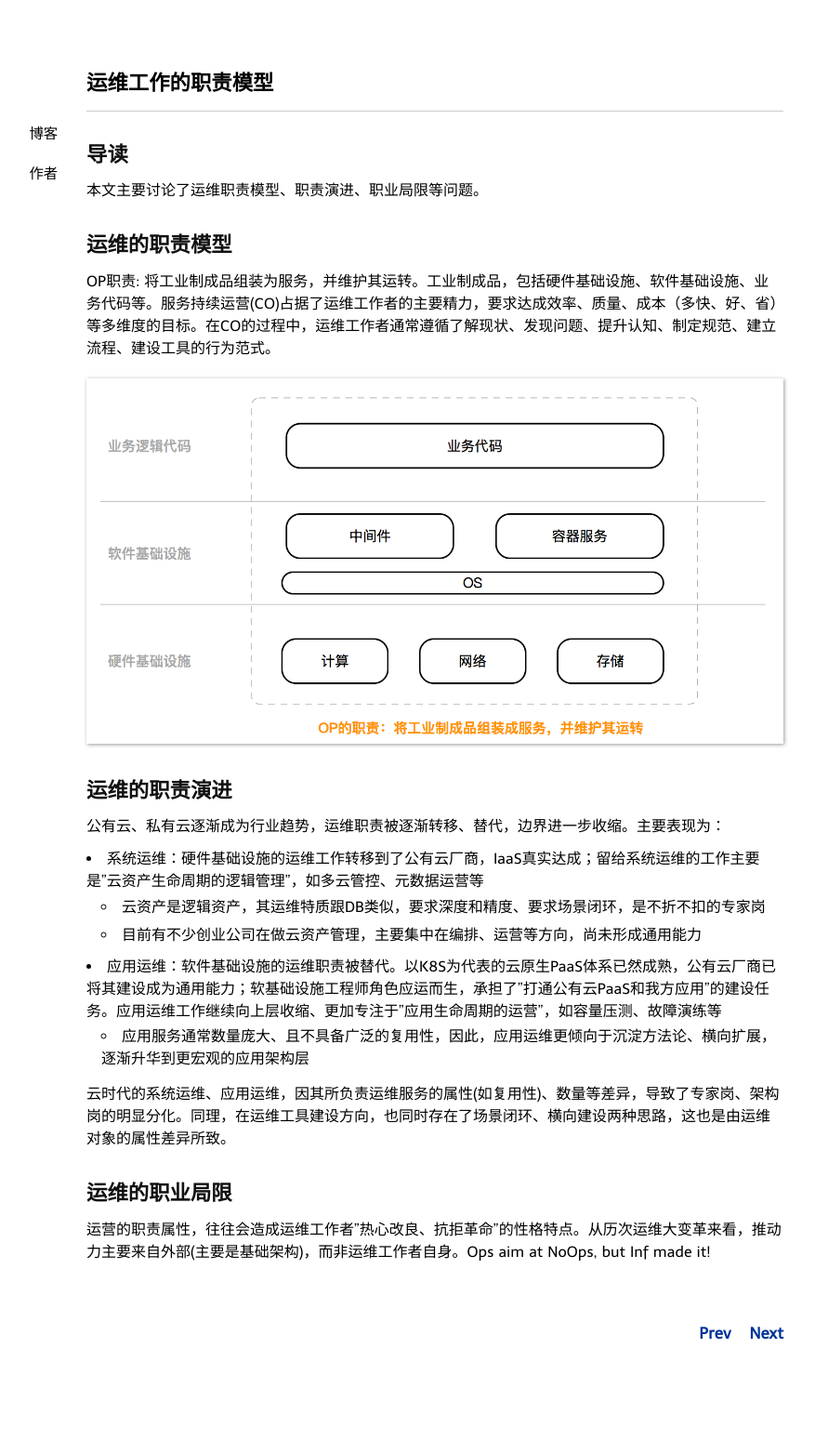
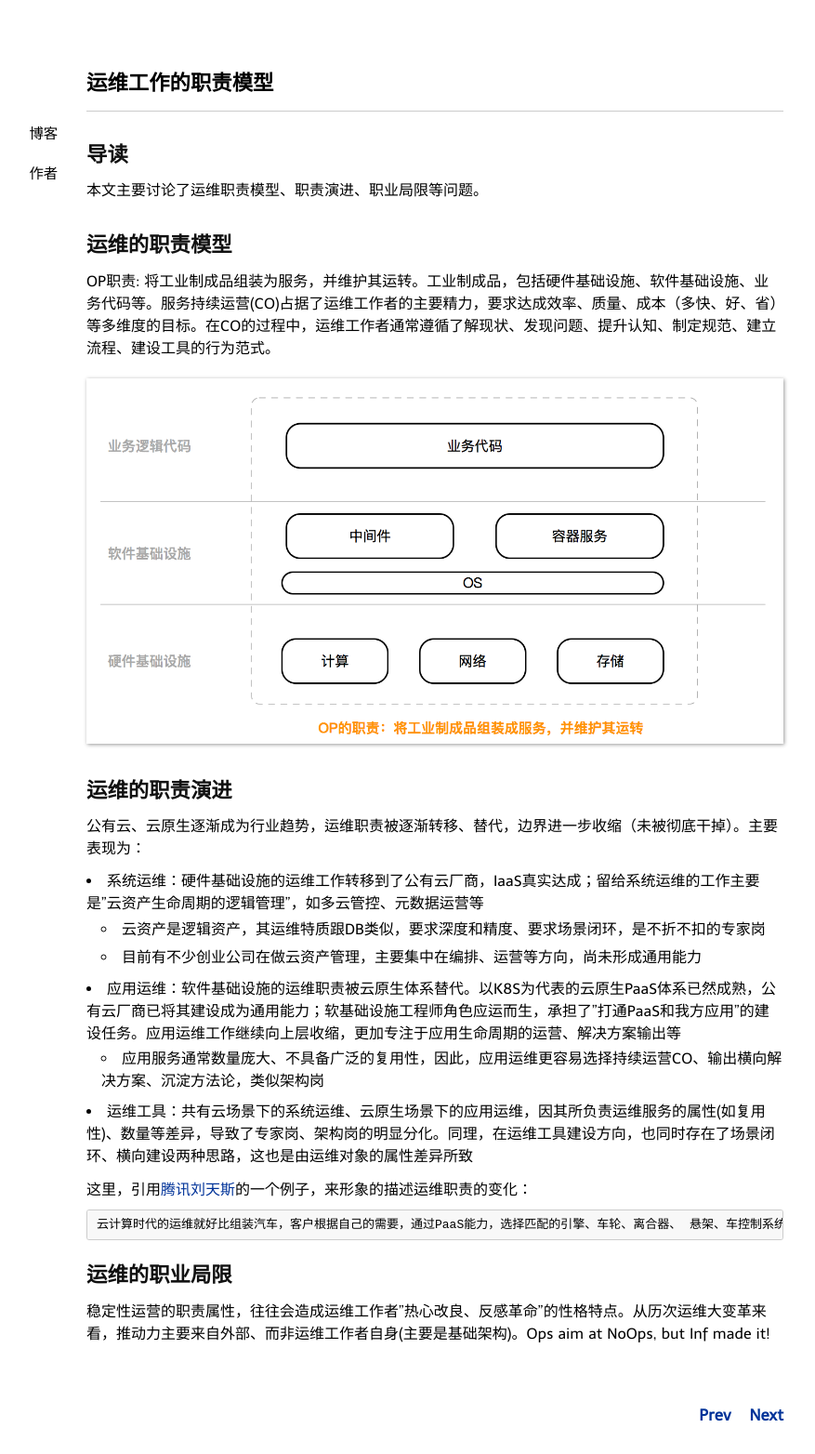
Before and after one commit to niean/niean.github.io, a Jekyll site: the page built from _posts/2020-01-25-op-model.markdown, in a window 1280 px wide. Shown: the whole page at 93% size, without its empty margins (172-1049 px from the left). Built offline with Jekyll 4.4.1, drawn with Linux system fonts in a browser that asks for light colours; comment, search, counter and statistics services are not loaded; before the commit the page ends 1476 px from its top, so only the background shows below that.

Commit message:
update 运维工作的职责模型

````diff
--- a/_posts/2020-01-25-op-model.markdown
+++ b/_posts/2020-01-25-op-model.markdown
@@ -15,16 +15,20 @@ OP职责: 将工业制成品组装为服务，并维护其运转。工业制成
 ![page.png](https://raw.githubusercontent.com/niean/niean.github.io/master/images/20200125/op-model.png)
 
 ## 运维的职责演进
-公有云、私有云逐渐成为行业趋势，运维职责被逐渐转移、替代，边界进一步收缩。主要表现为：
+公有云、云原生逐渐成为行业趋势，运维职责被逐渐转移、替代，边界进一步收缩（未被彻底干掉）。主要表现为：
 
 - 系统运维：硬件基础设施的运维工作转移到了公有云厂商，IaaS真实达成；留给系统运维的工作主要是"云资产生命周期的逻辑管理"，如多云管控、元数据运营等
     - 云资产是逻辑资产，其运维特质跟DB类似，要求深度和精度、要求场景闭环，是不折不扣的专家岗
     - 目前有不少创业公司在做云资产管理，主要集中在编排、运营等方向，尚未形成通用能力
-- 应用运维：软件基础设施的运维职责被替代。以K8S为代表的云原生PaaS体系已然成熟，公有云厂商已将其建设成为通用能力；软基础设施工程师角色应运而生，承担了"打通公有云PaaS和我方应用"的建设任务。应用运维工作继续向上层收缩、更加专注于"应用生命周期的运营"，如容量压测、故障演练等
-    - 应用服务通常数量庞大、且不具备广泛的复用性，因此，应用运维更倾向于沉淀方法论、横向扩展，逐渐升华到更宏观的应用架构层
+- 应用运维：软件基础设施的运维职责被云原生体系替代。以K8S为代表的云原生PaaS体系已然成熟，公有云厂商已将其建设成为通用能力；软基础设施工程师角色应运而生，承担了"打通PaaS和我方应用"的建设任务。应用运维工作继续向上层收缩，更加专注于应用生命周期的运营、解决方案输出等
+    - 应用服务通常数量庞大、不具备广泛的复用性，因此，应用运维更容易选择持续运营CO、输出横向解决方案、沉淀方法论，类似架构岗
+- 运维工具：共有云场景下的系统运维、云原生场景下的应用运维，因其所负责运维服务的属性(如复用性)、数量等差异，导致了专家岗、架构岗的明显分化。同理，在运维工具建设方向，也同时存在了场景闭环、横向建设两种思路，这也是由运维对象的属性差异所致
 
-云时代的系统运维、应用运维，因其所负责运维服务的属性(如复用性)、数量等差异，导致了专家岗、架构岗的明显分化。同理，在运维工具建设方向，也同时存在了场景闭环、横向建设两种思路，这也是由运维对象的属性差异所致。
+这里，引用[腾讯刘天斯](https://mp.weixin.qq.com/s/_wwlN7GeF6VkmrK3q5__tw)的一个例子，来形象的描述运维职责的变化：
 
+```
+云计算时代的运维就好比组装汽车，客户根据自己的需要，通过PaaS能力，选择匹配的引擎、车轮、离合器、 悬架、车控制系统等进行拼装，不用再关心汽车元部件的实现原理。但，光有汽车是玩不转的，还需要有修路、加油站、交通控制等服务体系，运维就是承担这个角色。
+```
 
 ## 运维的职业局限
-运营的职责属性，往往会造成运维工作者"热心改良、抗拒革命"的性格特点。从历次运维大变革来看，推动力主要来自外部(主要是基础架构)，而非运维工作者自身。Ops aim at NoOps, but Inf made it!
+稳定性运营的职责属性，往往会造成运维工作者"热心改良、反感革命"的性格特点。从历次运维大变革来看，推动力主要来自外部、而非运维工作者自身(主要是基础架构)。Ops aim at NoOps, but Inf made it!
````
